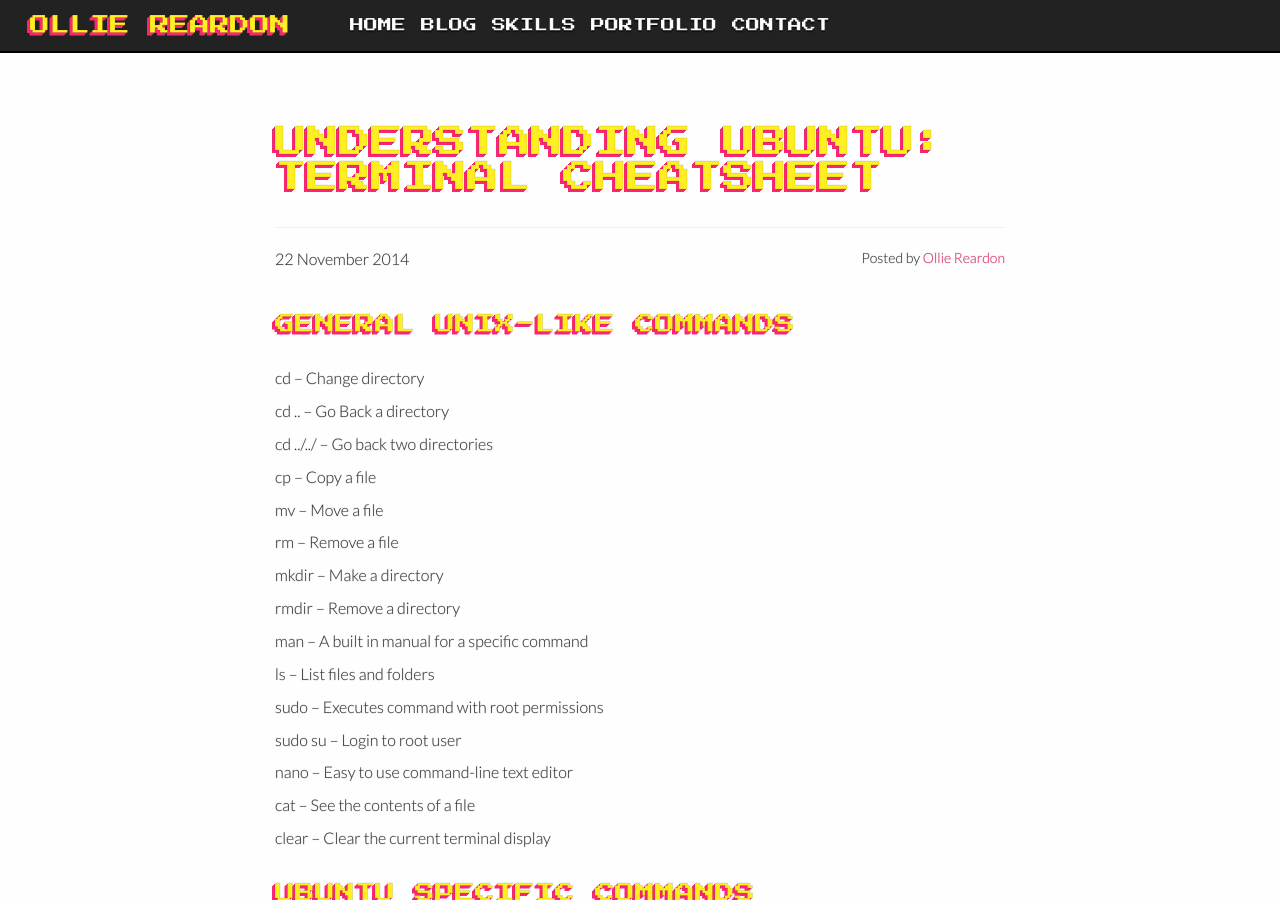
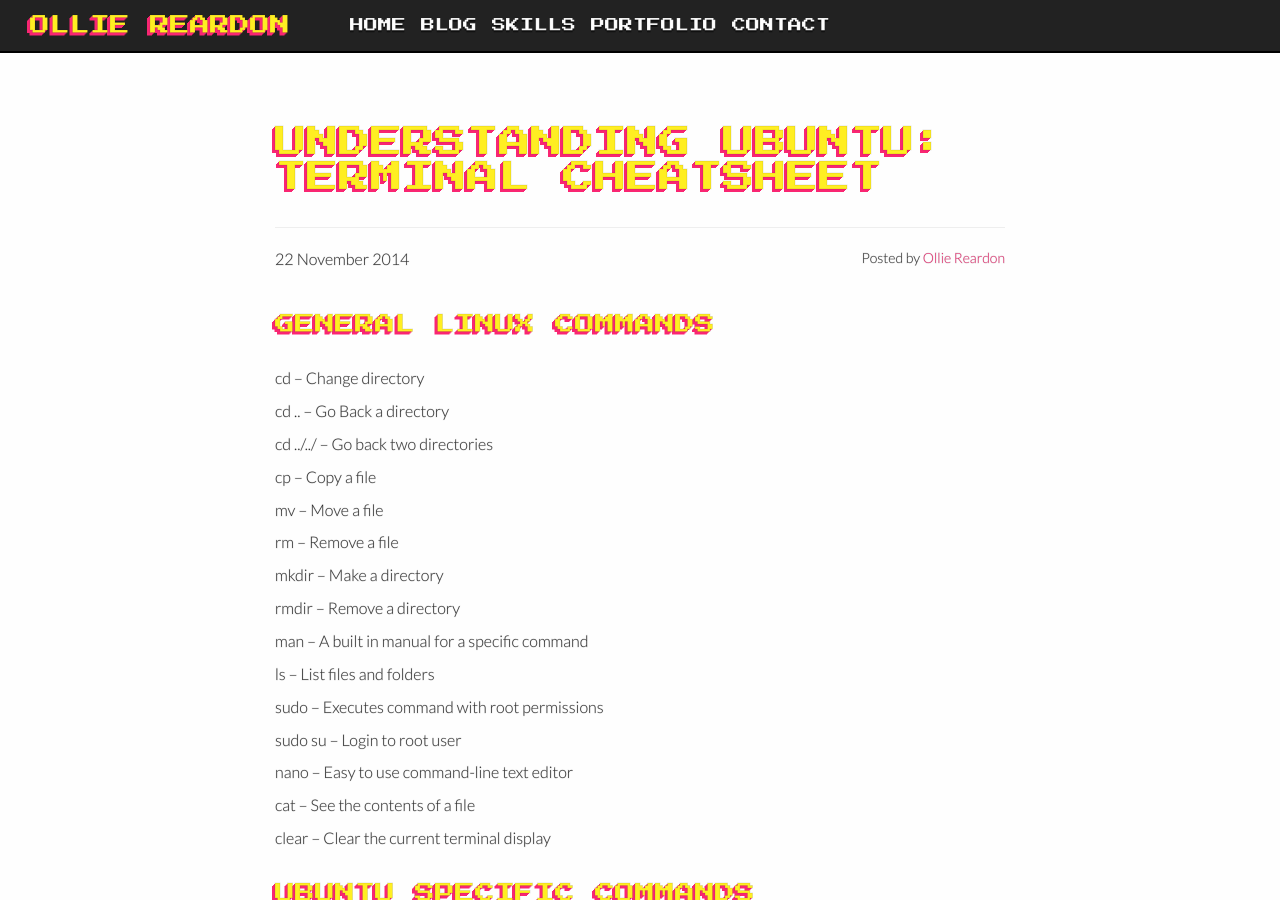
Before and after one commit to ojdon/ojdon.github.io, a Jekyll site: the page built from _posts/2014-11-22-ubuntu-terminal-cheatsheet.md, in a window 1280 px wide and 900 px high. Built offline with Jekyll 4.4.1, drawn with Linux system fonts in a browser that asks for light colours; nearby versions of some CDN libraries; Markdown is read by kramdown in place of the engine named in the settings.

Commit message:
Wording changes

```diff
--- a/_posts/2014-11-22-ubuntu-terminal-cheatsheet.md
+++ b/_posts/2014-11-22-ubuntu-terminal-cheatsheet.md
@@ -4,7 +4,7 @@ title:  "Understanding Ubuntu: Terminal Cheatsheet"
 date:   2014-11-22 11:25:00
 categories: linux
 ---
-###General Unix-like commands
+###General Linux commands
 cd – Change directory
 
 cd .. – Go Back a directory
```
